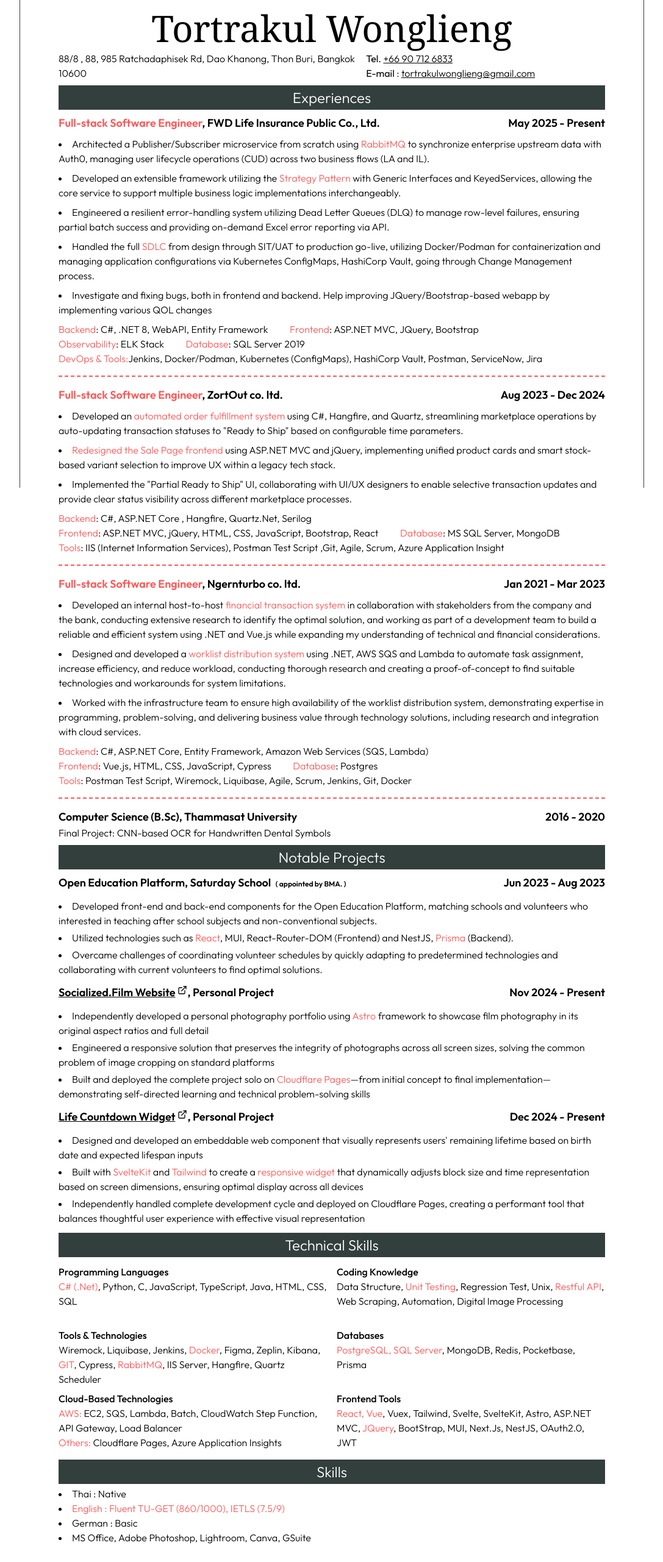
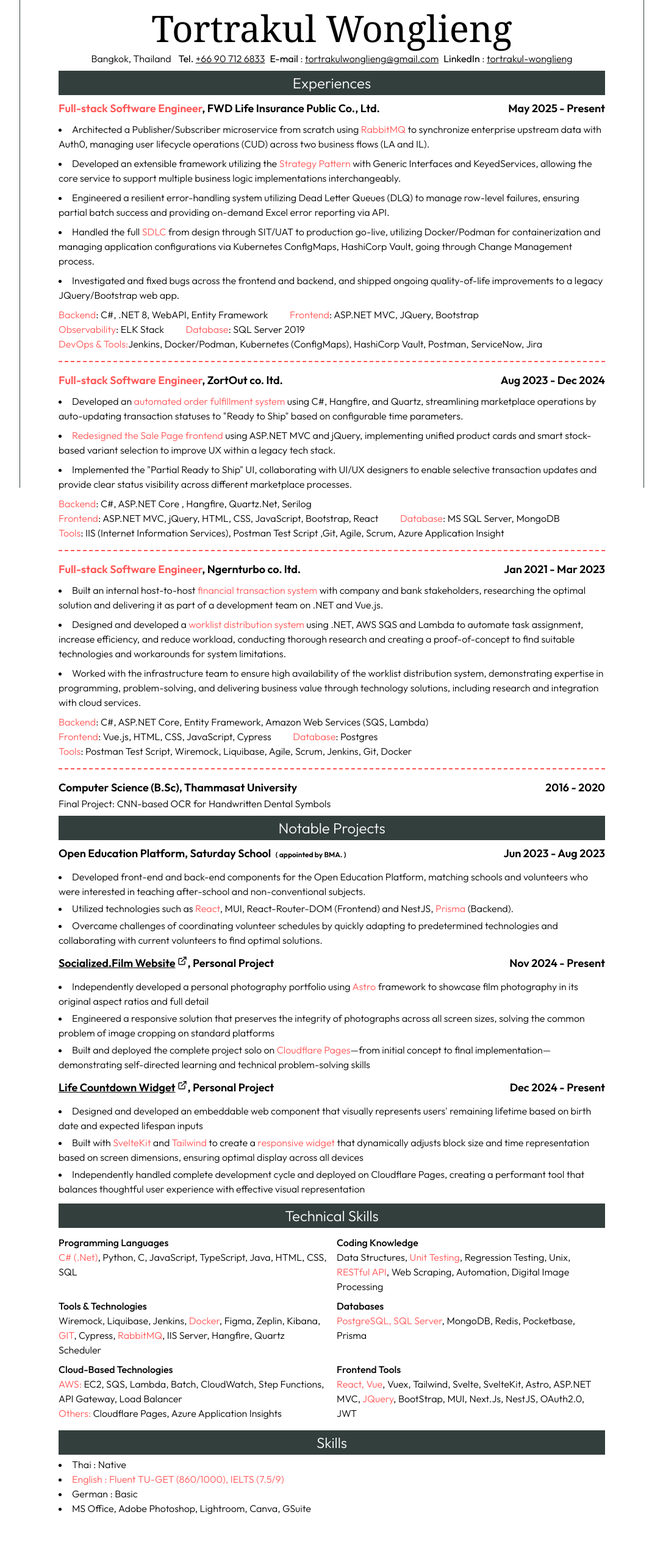
Before and after one commit to tortrakul-won/portfolio-portal, a Next.js app: page /online-portfolio in a window 1280 px wide. Shown: the whole page at 61% size, without its empty margins (96-1183 px from the left). After the commit the page ends 2514 px from the top, so only its background shows below. Built offline with nearby package versions, Linux system fonts and the light colour scheme.

Commit message:
Add LinkedIn, trim address, fix grammar/typos in copy
Swap full street address for city, add LinkedIn contact link, fix
tense/grammar issues (IETLS typo, mismatched verb tense, missing
article), trim filler wording in Ngernturbo bullet.

```diff
--- a/src/app/online-portfolio/_components/Experiences.tsx
+++ b/src/app/online-portfolio/_components/Experiences.tsx
@@ -29,7 +29,8 @@
           application configurations via Kubernetes ConfigMaps, HashiCorp Vault, going through Change Management process.
         </li>
         <li>
-          Investigate and fixing bugs, both in frontend and backend. Help improving JQuery/Bootstrap-based webapp by implementing various QOL changes
+          Investigated and fixed bugs across the frontend and backend, and shipped ongoing quality-of-life improvements to a legacy JQuery/Bootstrap web
+          app.
         </li>
         <div className="border-b-2 pb-4 border-pink border-dashed">
           <div>
@@ -80,9 +81,8 @@
       </h3>
       <ul className="list-disc list-inside [&>*]:mb-2">
         <li>
-          Developed an internal host-to-host <HL>financial transaction system</HL> in collaboration with stakeholders from the company and the bank,
-          conducting extensive research to identify the optimal solution, and working as part of a development team to build a reliable and efficient
-          system using .NET and Vue.js while expanding my understanding of technical and financial considerations.
+          Built an internal host-to-host <HL>financial transaction system</HL> with company and bank stakeholders, researching the optimal solution and
+          delivering it as part of a development team on .NET and Vue.js.
         </li>
         <li>
           Designed and developed a <HL>worklist distribution system</HL> using .NET, AWS SQS and Lambda to automate task assignment, increase
--- a/src/app/online-portfolio/_components/NotableProjects.tsx
+++ b/src/app/online-portfolio/_components/NotableProjects.tsx
@@ -13,8 +13,8 @@
       </h3>
       <ul className="list-disc list-inside [&>*]:my-1">
         <li>
-          Developed front-end and back-end components for the Open Education Platform, matching schools and volunteers who interested in teaching
-          after school subjects and non-conventional subjects.
+          Developed front-end and back-end components for the Open Education Platform, matching schools and volunteers who were interested in teaching
+          after-school and non-conventional subjects.
         </li>
         <li>
           Utilized technologies such as <HL>React</HL>, MUI, React-Router-DOM (Frontend) and NestJS, <HL>Prisma</HL> (Backend).
--- a/src/app/online-portfolio/_components/Skills.tsx
+++ b/src/app/online-portfolio/_components/Skills.tsx
@@ -8,7 +8,7 @@
       <ul className="list-disc list-inside">
         <li>Thai : Native</li>
         <li>
-          <HL>English : Fluent TU-GET (860/1000), IETLS (7.5/9)</HL>
+          <HL>English : Fluent TU-GET (860/1000), IELTS (7.5/9)</HL>
         </li>
         <li>German : Basic</li>
         <li>MS Office, Adobe Photoshop, Lightroom, Canva, GSuite</li>
--- a/src/app/online-portfolio/_components/TechnicalSkills.tsx
+++ b/src/app/online-portfolio/_components/TechnicalSkills.tsx
@@ -15,7 +15,7 @@
         <div>
           <h3 className="font-medium">Coding Knowledge</h3>
           <span className="font-light lg:text-base text-xs">
-            Data Structure, <HL>Unit Testing</HL>, Regression Test, Unix, <HL>Restful API</HL>, Web Scraping, Automation, Digital Image Processing
+            Data Structures, <HL>Unit Testing</HL>, Regression Testing, Unix, <HL>RESTful API</HL>, Web Scraping, Automation, Digital Image Processing
           </span>
         </div>
         <div>
@@ -34,7 +34,7 @@
         <div>
           <h3 className="font-medium">Cloud-Based Technologies</h3>
           <span className="font-light lg:text-base text-xs">
-            <HL>AWS:</HL> EC2, SQS, Lambda, Batch, CloudWatch Step Function, API Gateway, Load Balancer <br />
+            <HL>AWS:</HL> EC2, SQS, Lambda, Batch, CloudWatch, Step Functions, API Gateway, Load Balancer <br />
             <HL>Others:</HL> Cloudflare Pages, Azure Application Insights
           </span>
         </div>
--- a/src/app/online-portfolio/page.tsx
+++ b/src/app/online-portfolio/page.tsx
@@ -17,7 +17,7 @@
       <section id="header" className="flex justify-center flex-col items-center [&>*]:mb-2 w-[90vw] lg:w-[70vw] text-xs lg:text-base">
         <h1 className="text-5xl lg:text-6xl font-serif text-center">Tortrakul Wonglieng</h1>
         <span className=" flex justify-center flex-col gap-1 lg:flex-row items-start lg:items-center lg:text-base text-xs">
-          <span>88/8 , 88, 985 Ratchadaphisek Rd, Dao Khanong, Thon Buri, Bangkok 10600</span>
+          <span>Bangkok, Thailand</span>
           <span>
             {" "}
             <span className="inline-block ml-2">
@@ -32,6 +32,12 @@
                 tortrakulwonglieng@gmail.com
               </a>
             </span>
+            <span className="inline-block ml-2">
+              <b>LinkedIn</b> :{" "}
+              <a className="underline" href="https://www.linkedin.com/in/tortrakul-wonglieng-b2a37a204/" target="_blank">
+                tortrakul-wonglieng
+              </a>
+            </span>
           </span>
         </span>
         <Experiences />
```
